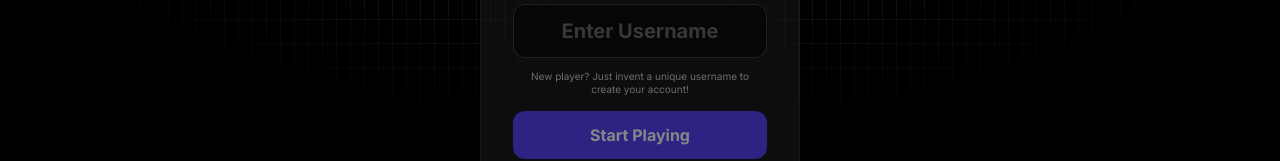
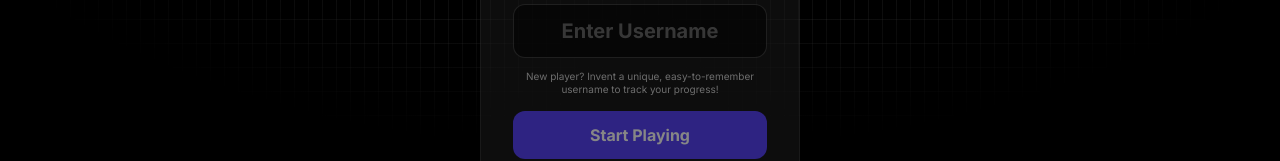
Before and after one commit to borsethc/chadmath, a Next.js app: page / in a window 1280 px wide. Shown: the part 245-406 px from the top of the page. Built offline with nearby package versions, Linux system fonts and the light colour scheme; no server answers.

Commit message:
copy: Update login helper text

```diff
--- a/src/app/page.tsx
+++ b/src/app/page.tsx
@@ -85,7 +85,7 @@ export default function Home() {
               // autoFocus removed for better mobile stability
               />
               <p className="text-[10px] text-white/40 text-center leading-tight mt-1 px-2">
-                New player? Just invent a unique username to create your account!
+                New player? Invent a unique, easy-to-remember username to track your progress!
               </p>
             </div>
             <button
```
